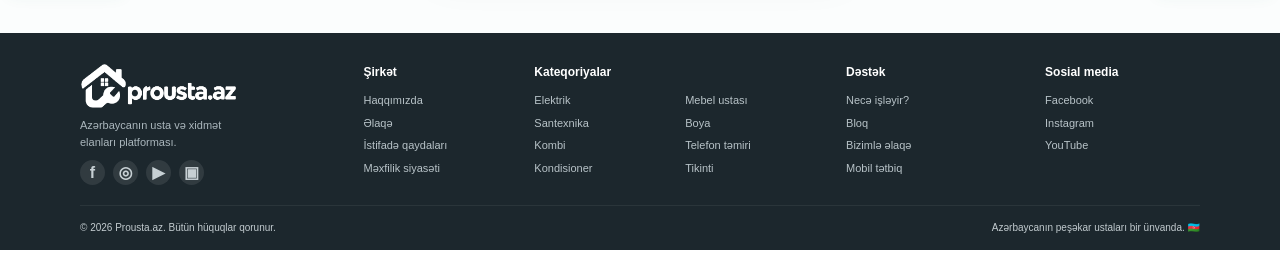
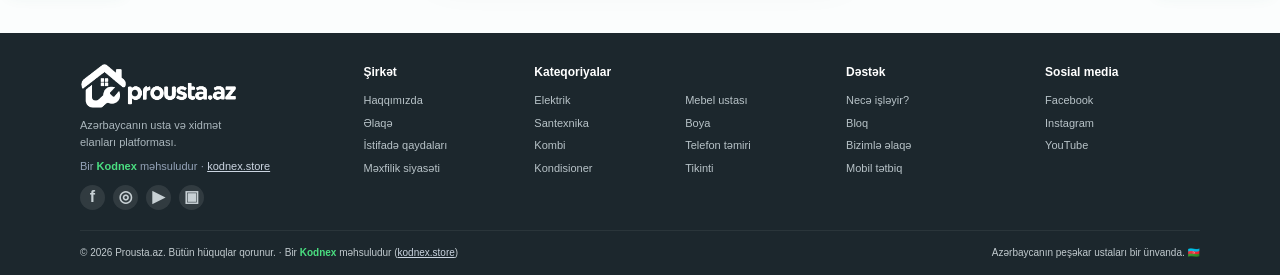
Before and after one commit to guliyevsarxan92-dot/prousta, a Django app: page /giris/?next=/elan/1/duzelis/ in a window 1280 px wide. Shown: the part 692-967 px from the top of the page. Before the commit the page ends 942 px from the top, so only its background shows below. Run offline with Django 5.2, Linux system fonts and the light colour scheme; data comes from the database, SQL or seed files in the repository; some libraries are stand-ins or nearby versions.

Commit message:
feat: footere 'Bir Kodnex mehsuludur' ve kodnex.store kecidi elave edildi

```diff
--- a/templates/partials/site_footer.html
+++ b/templates/partials/site_footer.html
@@ -1,10 +1,10 @@
 <footer class="site-footer">
  <div class="footer-top">
-  <div class="footer-brand">{% include 'partials/brand_logo.html' with variant='light' %}<p>Azərbaycanın usta və xidmət<br>elanları platforması.</p><div class="footer-social"><a href="https://www.facebook.com/61568796886691" target="_blank" rel="noopener" aria-label="Facebook">f</a><a href="https://www.instagram.com/prousta.az" target="_blank" rel="noopener" aria-label="Instagram">◎</a><a href="https://www.youtube.com/@prousta.servis.merkezi" target="_blank" rel="noopener" aria-label="YouTube">▶</a><a href="{% url 'mobil_app' %}" aria-label="Mobil tətbiq">▣</a></div></div>
+  <div class="footer-brand">{% include 'partials/brand_logo.html' with variant='light' %}<p>Azərbaycanın usta və xidmət<br>elanları platforması.</p><p style="font-size:11px;margin-top:8px;color:#94a3b8">Bir <a href="https://kodnex.store" target="_blank" rel="noopener" style="color:#4ade80;font-weight:700;text-decoration:none">Kodnex</a> məhsuludur · <a href="https://kodnex.store" target="_blank" rel="noopener" style="color:#cbd5e1;text-decoration:underline">kodnex.store</a></p><div class="footer-social"><a href="https://www.facebook.com/61568796886691" target="_blank" rel="noopener" aria-label="Facebook">f</a><a href="https://www.instagram.com/prousta.az" target="_blank" rel="noopener" aria-label="Instagram">◎</a><a href="https://www.youtube.com/@prousta.servis.merkezi" target="_blank" rel="noopener" aria-label="YouTube">▶</a><a href="{% url 'mobil_app' %}" aria-label="Mobil tətbiq">▣</a></div></div>
   <div class="footer-col"><h4>Şirkət</h4><a href="{% url 'haqqimizda' %}">Haqqımızda</a><a href="mailto:info@prousta.az">Əlaqə</a><a href="{% url 'istifade_sertleri' %}">İstifadə qaydaları</a><a href="{% url 'gizlilik' %}">Məxfilik siyasəti</a></div>
   <div class="footer-col footer-categories"><h4>Kateqoriyalar</h4><div><a href="/xidmet/elektrik/">Elektrik</a><a href="/xidmet/mebel-interyer/">Mebel ustası</a><a href="/xidmet/santexnik/">Santexnika</a><a href="/xidmet/malyar-ustasi/">Boya</a><a href="/xidmet/kombi-ustasi/">Kombi</a><a href="/xidmet/telefon-ustasi/">Telefon təmiri</a><a href="/xidmet/kondisioner-ustasi/">Kondisioner</a><a href="/xidmet/temir-tikinti/">Tikinti</a></div></div>
   <div class="footer-col"><h4>Dəstək</h4><a href="{% url 'index' %}#nece-isleyir">Necə işləyir?</a><a href="{% url 'problemler_siyahi' %}">Bloq</a><a href="https://wa.me/994515888884" target="_blank" rel="noopener">Bizimlə əlaqə</a><a href="{% url 'mobil_app' %}">Mobil tətbiq</a></div>
   <div class="footer-col"><h4>Sosial media</h4><a href="https://www.facebook.com/61568796886691" target="_blank" rel="noopener">Facebook</a><a href="https://www.instagram.com/prousta.az" target="_blank" rel="noopener">Instagram</a><a href="https://www.youtube.com/@prousta.servis.merkezi" target="_blank" rel="noopener">YouTube</a></div>
  </div>
- <div class="footer-bottom"><span>© {% now 'Y' %} Prousta.az. Bütün hüquqlar qorunur.</span><span>Azərbaycanın peşəkar ustaları bir ünvanda. 🇦🇿</span></div>
+ <div class="footer-bottom"><span>© {% now 'Y' %} Prousta.az. Bütün hüquqlar qorunur. · Bir <a href="https://kodnex.store" target="_blank" rel="noopener" style="color:#4ade80;font-weight:700;text-decoration:none">Kodnex</a> məhsuludur (<a href="https://kodnex.store" target="_blank" rel="noopener" style="color:#cbd5e1;text-decoration:underline">kodnex.store</a>)</span><span>Azərbaycanın peşəkar ustaları bir ünvanda. 🇦🇿</span></div>
 </footer>
```
